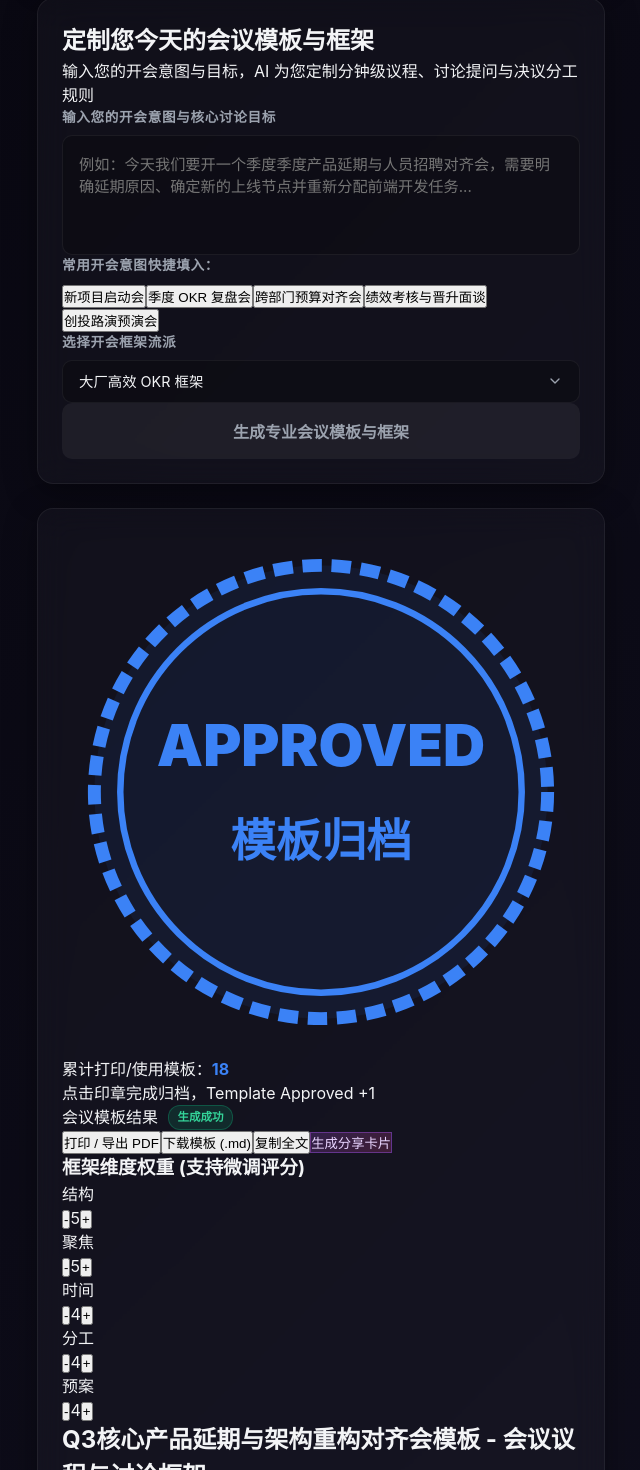
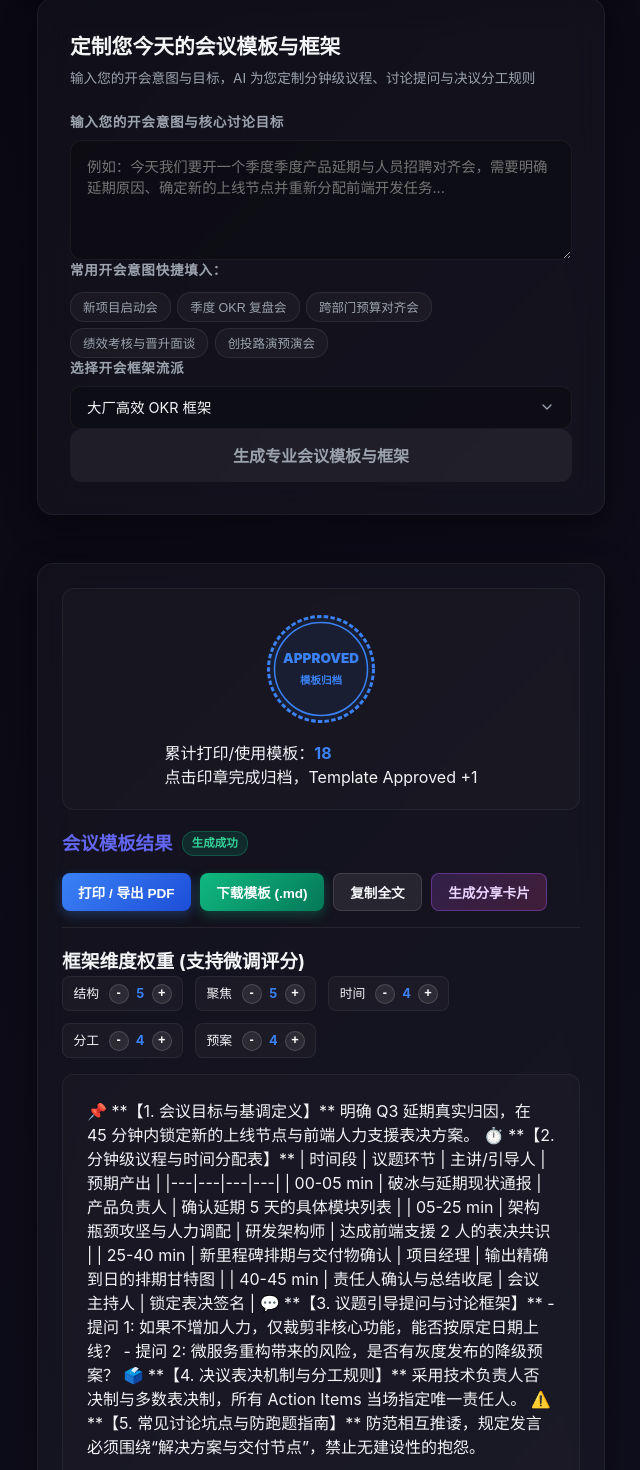
Before and after one commit to WT-Agent/ai-huiyi, a Vue app: page / in a window 1280 px wide. Shown: the part 229-1699 px from the top of the page, without its empty margins (319-959 px from the left). Built offline with nearby package versions, Linux system fonts and the light colour scheme.

Commit message:
fix(ai-huiyi): restore missing layout, card metrics and print styles to main.css

```diff
--- a/src/styles/main.css
+++ b/src/styles/main.css
@@ -1034,3 +1034,500 @@ textarea:focus {
   font-size: 0.82rem;
   color: var(--text-secondary);
 }
+
+/* 会议模板生成器核心面板与输入样式 */
+.main-generator-card {
+  padding: 2rem;
+  margin-bottom: 1.5rem;
+}
+
+.generator-header {
+  margin-bottom: 1.5rem;
+}
+
+.generator-header h2 {
+  font-size: 1.3rem;
+  font-weight: 700;
+  color: var(--text-primary);
+  margin-bottom: 0.35rem;
+}
+
+.generator-sub {
+  font-size: 0.85rem;
+  color: var(--text-secondary);
+}
+
+.intent-textarea {
+  width: 100%;
+  height: 120px;
+  background: rgba(0, 0, 0, 0.25);
+  border: 1px solid var(--card-border);
+  border-radius: 12px;
+  padding: 0.85rem 1rem;
+  color: var(--text-primary);
+  font-size: 0.9rem;
+  font-family: inherit;
+  resize: vertical;
+  outline: none;
+  transition: all 0.2s ease;
+}
+
+.intent-textarea:focus {
+  border-color: var(--primary-color);
+  box-shadow: 0 0 0 2px rgba(99, 102, 241, 0.15);
+}
+
+.quick-tags-wrapper {
+  display: flex;
+  flex-wrap: wrap;
+  gap: 0.4rem;
+  margin-top: 0.2rem;
+}
+
+.quick-tag-btn {
+  background: rgba(255, 255, 255, 0.04);
+  border: 1px solid rgba(255, 255, 255, 0.08);
+  border-radius: 14px;
+  color: var(--text-secondary);
+  padding: 0.3rem 0.75rem;
+  font-size: 0.78rem;
+  cursor: pointer;
+  transition: all 0.2s ease;
+}
+
+.quick-tag-btn:hover {
+  background: rgba(255, 255, 255, 0.08);
+  color: var(--text-primary);
+  border-color: rgba(255, 255, 255, 0.15);
+}
+
+.main-generate-btn {
+  background: var(--primary-gradient);
+  border: none;
+  font-weight: 700;
+  padding: 0.9rem 1.5rem;
+  border-radius: 12px;
+  box-shadow: 0 4px 15px rgba(99, 102, 241, 0.3);
+  transition: all 0.2s ease;
+}
+
+.main-generate-btn:hover {
+  transform: translateY(-2px);
+  box-shadow: 0 6px 20px rgba(99, 102, 241, 0.5);
+}
+
+/* 结果卡片内部工具栏与动作 */
+.result-toolbar {
+  display: flex;
+  justify-content: space-between;
+  align-items: center;
+  flex-wrap: wrap;
+  gap: 1rem;
+  border-bottom: 1px solid rgba(255, 255, 255, 0.08);
+  padding-bottom: 1rem;
+  margin-bottom: 1.25rem;
+}
+
+.result-title-tag {
+  font-size: 1.15rem;
+  font-weight: bold;
+  color: var(--primary-color);
+}
+
+.export-actions {
+  display: flex;
+  gap: 0.6rem;
+  flex-wrap: wrap;
+}
+
+.export-btn {
+  border: none;
+  padding: 0.5rem 1rem;
+  border-radius: 8px;
+  font-size: 0.85rem;
+  font-weight: bold;
+  cursor: pointer;
+  transition: all 0.2s ease;
+}
+
+.print-btn {
+  background: linear-gradient(135deg, #3b82f6 0%, #1d4ed8 100%);
+  color: white;
+  box-shadow: 0 4px 12px rgba(59, 130, 246, 0.3);
+}
+
+.download-btn {
+  background: linear-gradient(135deg, #10b981 0%, #047857 100%);
+  color: white;
+  box-shadow: 0 4px 12px rgba(16, 185, 129, 0.3);
+}
+
+.copy-btn {
+  background: rgba(255, 255, 255, 0.08);
+  color: var(--text-primary);
+  border: 1px solid rgba(255, 255, 255, 0.12);
+}
+
+.export-btn:hover {
+  transform: translateY(-2px);
+}
+
+/* Card 交互评分控件与五维打分 */
+.card-rating-interactive-row {
+  display: flex;
+  flex-wrap: wrap;
+  gap: 0.75rem;
+}
+
+.metric-rating-box {
+  background: rgba(255, 255, 255, 0.03);
+  border: 1px solid rgba(255, 255, 255, 0.06);
+  border-radius: 8px;
+  padding: 0.4rem 0.65rem;
+  display: flex;
+  align-items: center;
+  gap: 0.6rem;
+  font-size: 0.8rem;
+}
+
+.metric-rating-label {
+  color: var(--text-primary);
+}
+
+.metric-rating-controls {
+  display: flex;
+  align-items: center;
+  gap: 0.35rem;
+}
+
+.rating-btn {
+  background: rgba(255, 255, 255, 0.08);
+  border: 1px solid rgba(255, 255, 255, 0.15);
+  color: white;
+  width: 20px;
+  height: 20px;
+  border-radius: 50%;
+  display: flex;
+  align-items: center;
+  justify-content: center;
+  font-size: 0.8rem;
+  font-weight: bold;
+  cursor: pointer;
+  line-height: 1;
+}
+
+.rating-btn:hover {
+  background: var(--primary-color);
+}
+
+.rating-num {
+  color: #3b82f6;
+  font-weight: bold;
+  min-width: 12px;
+  text-align: center;
+}
+
+/* 打印与文档展示区 */
+.template-document {
+  background: rgba(255, 255, 255, 0.02);
+  border: 1px solid rgba(255, 255, 255, 0.05);
+  border-radius: 12px;
+  padding: 1.5rem;
+  margin-top: 1rem;
+}
+
+.print-only-header {
+  display: none;
+}
+
+/* Nomad 卡片网格墙与 Card 内部打分 */
+.nomad-gallery-section {
+  text-align: left;
+  margin-top: 2rem;
+}
+
+.gallery-header {
+  display: flex;
+  justify-content: space-between;
+  align-items: center;
+  padding: 1.25rem;
+  margin-bottom: 1.5rem;
+  flex-wrap: wrap;
+  gap: 1rem;
+}
+
+.gallery-title-group h2 {
+  font-size: 1.2rem;
+  margin: 0 0 0.3rem 0;
+  color: var(--text-primary);
+}
+
+.gallery-title-group p {
+  font-size: 0.82rem;
+  color: var(--text-secondary);
+  margin: 0;
+}
+
+.gallery-filter-row {
+  display: flex;
+  gap: 0.75rem;
+  align-items: center;
+  flex-wrap: wrap;
+}
+
+.filter-tabs {
+  display: flex;
+  gap: 0.4rem;
+}
+
+.filter-pill {
+  background: rgba(255, 255, 255, 0.04);
+  border: 1px solid rgba(255, 255, 255, 0.08);
+  color: var(--text-secondary);
+  padding: 0.35rem 0.75rem;
+  border-radius: 16px;
+  font-size: 0.8rem;
+  cursor: pointer;
+}
+
+.filter-pill.active {
+  background: var(--primary-gradient);
+  color: white;
+  border-color: transparent;
+}
+
+.nomad-search-input {
+  background: rgba(255, 255, 255, 0.05);
+  border: 1px solid rgba(255, 255, 255, 0.1);
+  border-radius: 16px;
+  padding: 0.35rem 0.85rem;
+  color: var(--text-primary);
+  font-size: 0.82rem;
+  outline: none;
+}
+
+.nomad-card-grid {
+  display: grid;
+  grid-template-columns: repeat(auto-fill, minmax(280px, 1fr));
+  gap: 1.25rem;
+}
+
+.nomad-card {
+  padding: 1.25rem;
+  border-radius: 16px;
+  display: flex;
+  flex-direction: column;
+  gap: 0.85rem;
+  text-align: left;
+  transition: all 0.3s ease;
+}
+
+.nomad-card:hover {
+  transform: translateY(-4px);
+  border-color: rgba(168, 85, 247, 0.3);
+}
+
+.n-card-header {
+  display: flex;
+  justify-content: space-between;
+  align-items: flex-start;
+}
+
+.n-card-category {
+  font-size: 1.02rem;
+  font-weight: bold;
+  color: var(--text-primary);
+  word-break: break-all;
+}
+
+.n-card-date {
+  font-size: 0.72rem;
+  color: var(--text-secondary);
+  white-space: nowrap;
+}
+
+.n-card-score-badge {
+  padding: 0.2rem 0.5rem;
+  border-radius: 6px;
+  font-size: 0.75rem;
+  font-weight: bold;
+  white-space: nowrap;
+}
+
+.score-high { background: rgba(16, 185, 129, 0.18); color: #10b981; }
+.score-mid { background: rgba(245, 158, 11, 0.18); color: #f59e0b; }
+.score-low { background: rgba(239, 68, 68, 0.18); color: #ef4444; }
+
+.n-card-metrics-grid {
+  display: flex;
+  flex-wrap: wrap;
+  gap: 0.35rem;
+}
+
+.metric-pill-interactive {
+  background: rgba(255, 255, 255, 0.04);
+  border: 1px solid rgba(255, 255, 255, 0.06);
+  padding: 0.2rem 0.45rem;
+  border-radius: 6px;
+  font-size: 0.72rem;
+  display: flex;
+  align-items: center;
+  gap: 0.35rem;
+}
+
+.pill-score-controls {
+  display: flex;
+  align-items: center;
+  gap: 0.25rem;
+}
+
+.score-step-btn {
+  background: rgba(255, 255, 255, 0.08);
+  border: none;
+  color: var(--text-primary);
+  width: 16px;
+  height: 16px;
+  border-radius: 50%;
+  display: flex;
+  align-items: center;
+  justify-content: center;
+  font-size: 0.75rem;
+  font-weight: bold;
+  cursor: pointer;
+  padding: 0;
+  line-height: 1;
+}
+
+.score-step-btn:hover {
+  background: var(--primary-color);
+  color: white;
+}
+
+.pill-val { color: var(--primary-color); font-weight: bold; }
+
+.n-card-style-tag {
+  font-size: 0.75rem;
+  color: #c084fc;
+  background: rgba(192, 132, 252, 0.12);
+  padding: 0.15rem 0.45rem;
+  border-radius: 6px;
+  display: inline-block;
+  margin-bottom: 0.4rem;
+}
+
+.n-card-excerpt {
+  color: var(--text-secondary);
+  font-size: 0.82rem;
+  margin: 0;
+  overflow: hidden;
+  text-overflow: ellipsis;
+  display: -webkit-box;
+  -webkit-line-clamp: 3;
+  -webkit-box-orient: vertical;
+}
+
+.n-card-footer {
+  display: flex;
+  justify-content: space-between;
+  border-top: 1px solid rgba(255, 255, 255, 0.05);
+  padding-top: 0.6rem;
+  margin-top: auto;
+}
+
+.card-use-btn {
+  background: rgba(168, 85, 247, 0.15);
+  color: var(--primary-color);
+  border: none;
+  padding: 0.35rem 0.75rem;
+  border-radius: 6px;
+  font-size: 0.78rem;
+  font-weight: bold;
+  cursor: pointer;
+  transition: all 0.2s ease;
+}
+
+.card-use-btn:hover {
+  background: var(--primary-gradient);
+  color: #ffffff;
+}
+
+.card-view-btn {
+  background: none;
+  color: var(--text-secondary);
+  border: none;
+  font-size: 0.78rem;
+  cursor: pointer;
+}
+
+.card-view-btn:hover {
+  color: var(--text-primary);
+}
+
+/* 印章 */
+.stamp-section {
+  display: flex;
+  flex-direction: column;
+  align-items: center;
+  gap: 0.75rem;
+  padding: 1.25rem;
+  background: rgba(255, 255, 255, 0.02);
+  border: 1px solid rgba(255, 255, 255, 0.05);
+  border-radius: 12px;
+  margin-bottom: 1.25rem;
+}
+
+.stamp-canvas { position: relative; width: 120px; height: 120px; }
+.stamp-svg { width: 100%; height: 100%; cursor: pointer; transition: transform 0.1s ease; }
+.stamp-svg.stamping { transform: scale(0.9) translateY(4px); }
+
+.floating-merit {
+  position: absolute;
+  left: 50%;
+  top: 40%;
+  font-size: 0.95rem;
+  font-weight: bold;
+  color: #3b82f6;
+  pointer-events: none;
+  white-space: nowrap;
+}
+
+/* 专用的打印 CSS 规则 (@media print) */
+@media print {
+  body {
+    background: #ffffff !important;
+    color: #000000 !important;
+  }
+
+  .no-print, .floating-share-btn, header, footer, .stamp-section, .result-toolbar, .comparison-dashboard, .nomad-gallery-section {
+    display: none !important;
+  }
+
+  .app-container {
+    padding: 0 !important;
+    max-width: 100% !important;
+  }
+
+  .result-card, .template-document {
+    background: #ffffff !important;
+    border: none !important;
+    box-shadow: none !important;
+    color: #000000 !important;
+    padding: 0 !important;
+  }
+
+  .print-only-header {
+    display: block !important;
+    margin-bottom: 1.5rem;
+  }
+
+  .print-only-header h1 {
+    font-size: 1.8rem;
+    color: #000000;
+  }
+
+  .markdown-body {
+    color: #000000 !important;
+    font-size: 11pt;
+    line-height: 1.6;
+  }
+}
```
